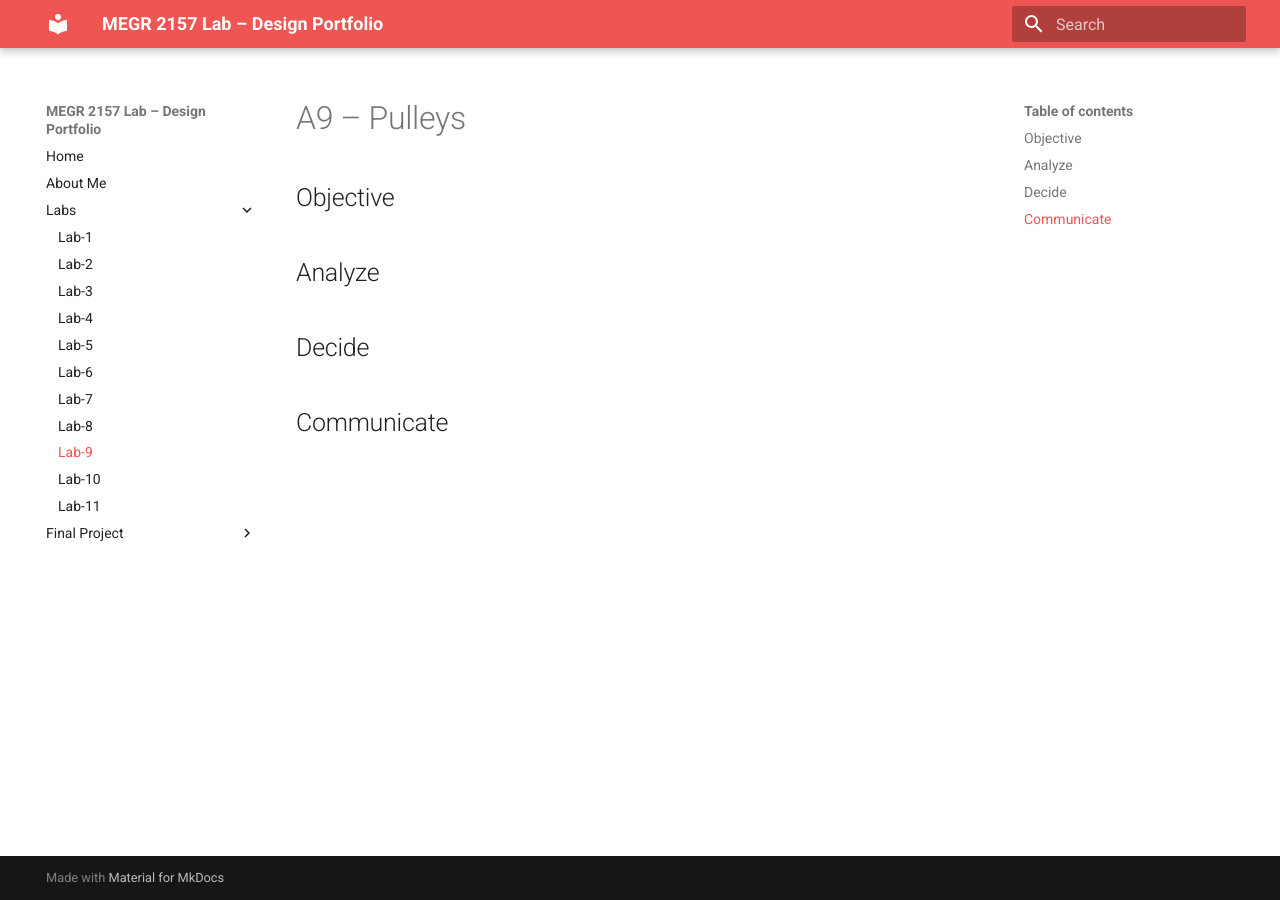
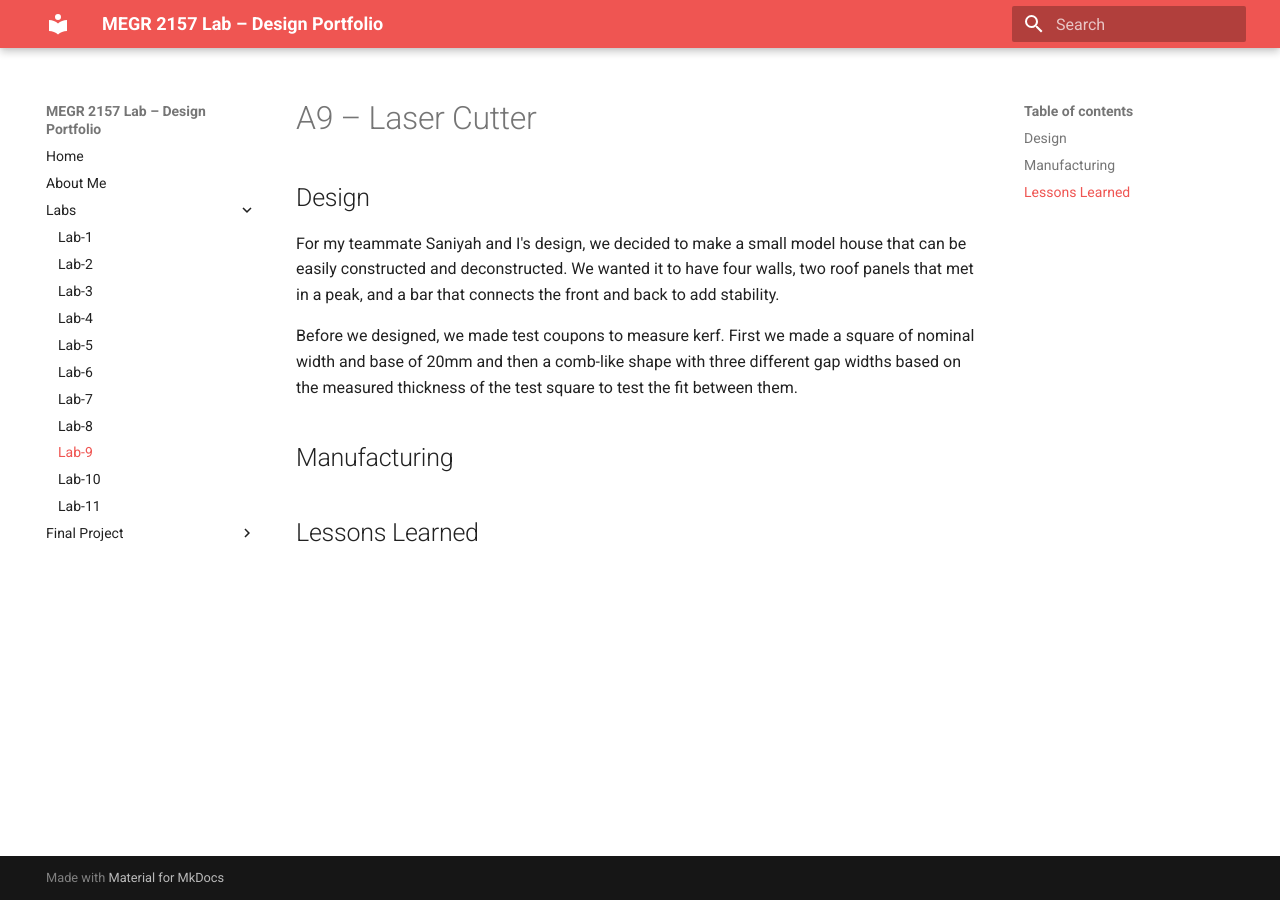
Before and after one commit to jwelch37/Jack-Welch-Portfolio, an MkDocs documentation site: the page built from docs/Labs/L09/index.md, in a window 1280 px wide. Built offline with MkDocs 1.6.1 and Material for MkDocs 9.7.7, drawn with Linux system fonts in a browser that asks for light colours.

Commit message:
Revise index.md for laser cutter project
Updated the document to reflect a new project on laser cutting, including design objectives and manufacturing lessons.

```diff
--- a/docs/Labs/L09/index.md
+++ b/docs/Labs/L09/index.md
@@ -1,12 +1,15 @@
-# A9 – Pulleys
+# A9 – Laser Cutter
 
-## Objective
+## Design
+
+For my teammate Saniyah and I's design, we decided to make a small model house that can be easily constructed and deconstructed. We wanted it to have four walls, two roof panels that met in a peak, and a bar that connects the front and back to add stability.
+
+Before we designed, we made test coupons to measure kerf. First we made a square of nominal width and base of 20mm and then a comb-like shape with three different gap widths based on the measured thickness of the test square to test the fit between them.
 
 
-## Analyze
 
 
-## Decide
+## Manufacturing
 
 
-## Communicate
+## Lessons Learned
```
